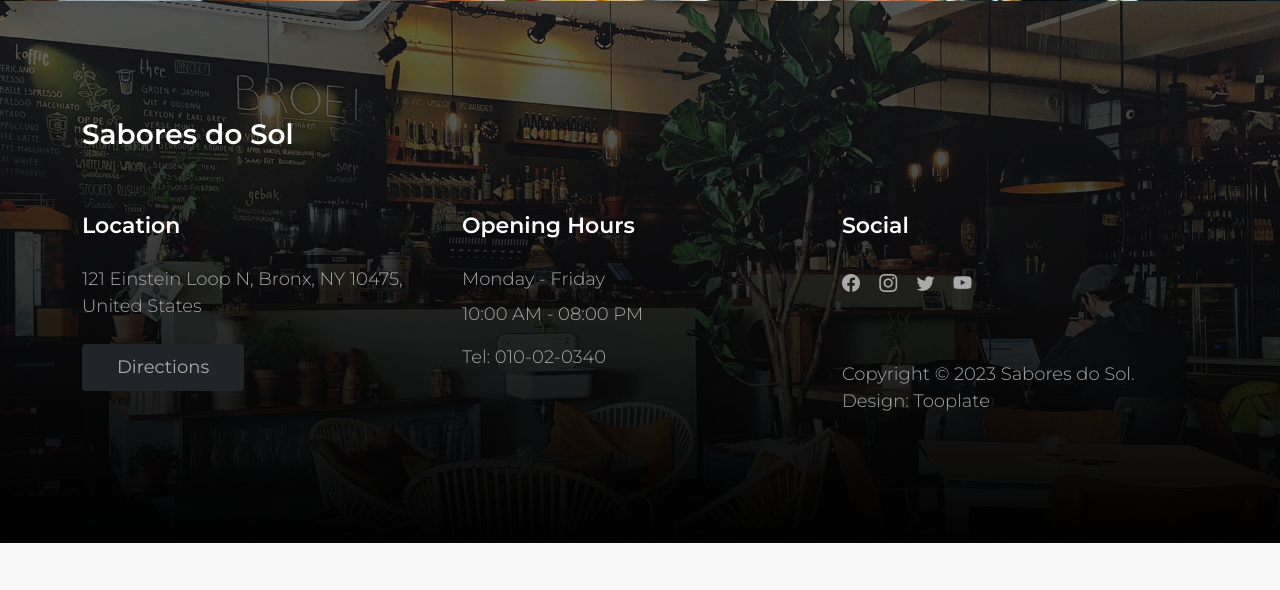
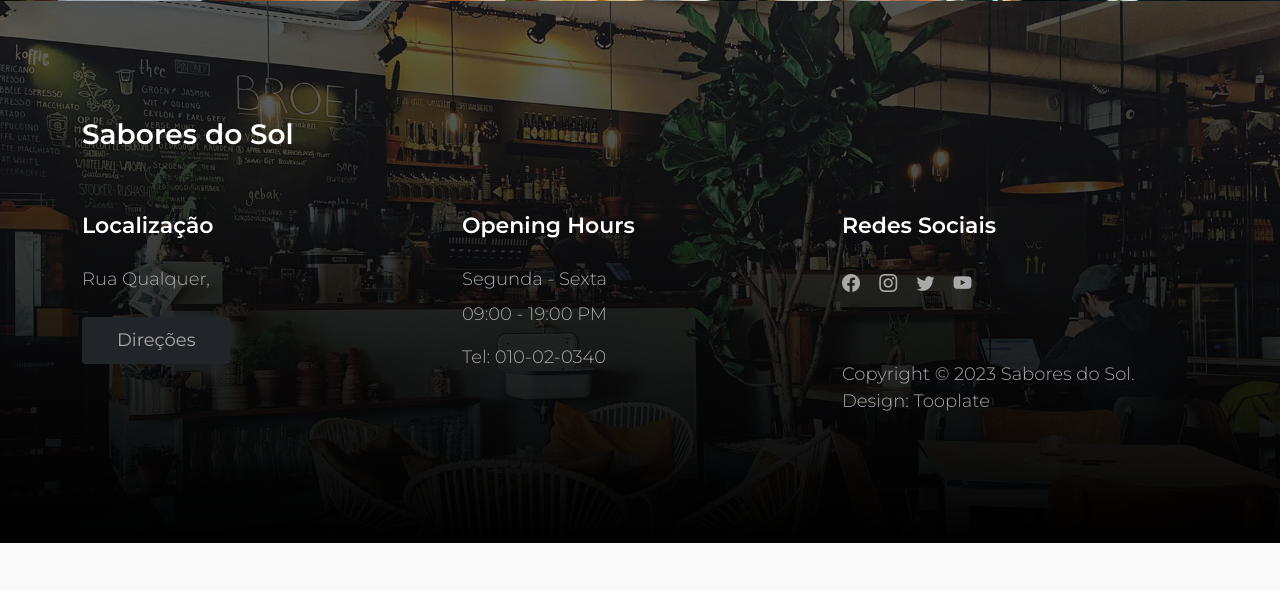
Before and after one commit to MarySlaOq/saboressol, a PHP site: page /saboressol/index.php in a window 1280 px wide. Shown: the part 2586-3176 px from the top of the page. Run offline with PHP 8.4, Linux system fonts and the light colour scheme.

Commit message:
kkakaka,fds

```diff
--- a/include/footer.inc.php
+++ b/include/footer.inc.php
@@ -6,20 +6,20 @@
         </div>
 
         <div class="col-lg-4 col-md-7 col-xs-12 tooplate-mt30">
-            <h6 class="text-white mb-lg-4 mb-3">Location</h6>
-            <p>121 Einstein Loop N, Bronx, NY 10475, United States</p>
-            <a href="https://goo.gl/maps/wZVGLA7q64uC1s886" class="custom-btn btn btn-dark mt-2">Directions</a>
+            <h6 class="text-white mb-lg-4 mb-3">Localização</h6>
+            <p>Rua Qualquer, </p>
+            <a href="https://goo.gl/maps/wZVGLA7q64uC1s886" class="custom-btn btn btn-dark mt-2">Direções</a>
         </div>
 
         <div class="col-lg-4 col-md-5 col-xs-12 tooplate-mt30">
             <h6 class="text-white mb-lg-4 mb-3">Opening Hours</h6>
-            <p class="mb-2">Monday - Friday</p>
-            <p>10:00 AM - 08:00 PM</p>
+            <p class="mb-2">Segunda - Sexta</p>
+            <p>09:00 - 19:00 PM</p>
             <p>Tel: <a href="tel: 010-02-0340" class="tel-link">010-02-0340</a></p>
         </div>
 
         <div class="col-lg-4 col-md-6 col-xs-12 tooplate-mt30">
-            <h6 class="text-white mb-lg-4 mb-3">Social</h6>
+            <h6 class="text-white mb-lg-4 mb-3">Redes Sociais</h6>
 
             <ul class="social-icon">
                 <li><a href="#" class="social-icon-link bi-facebook"></a></li>
```
